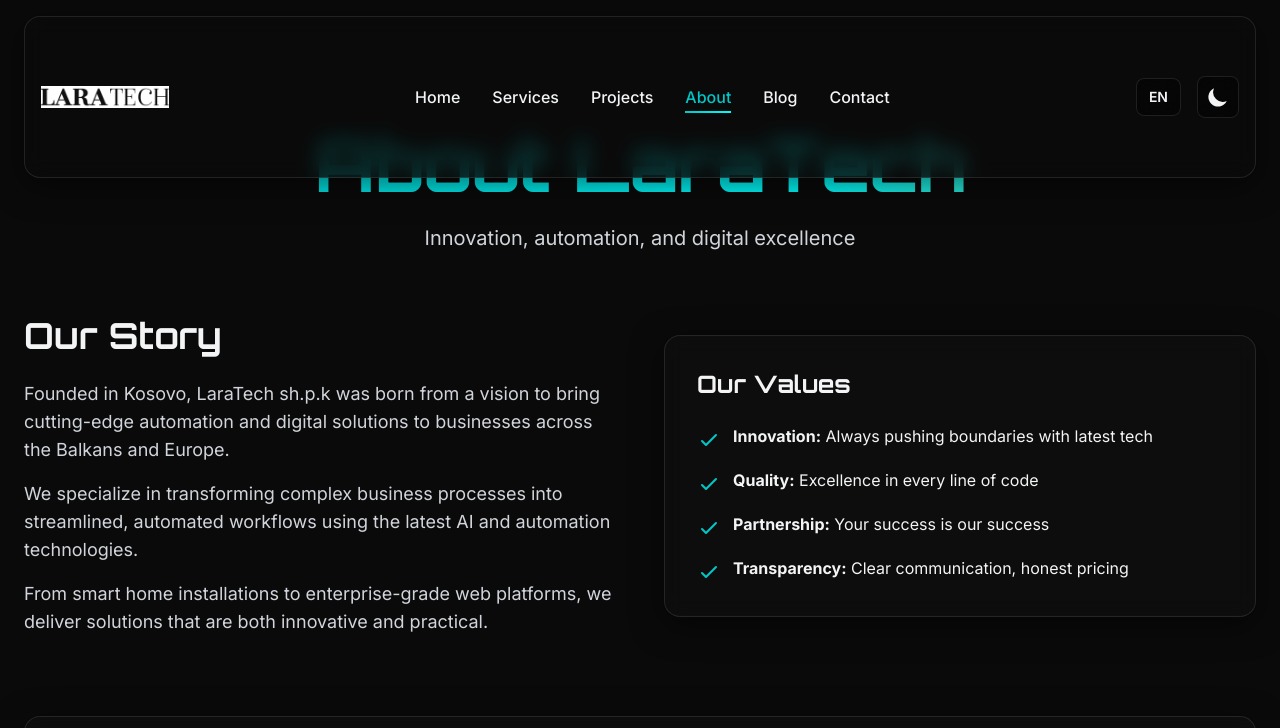
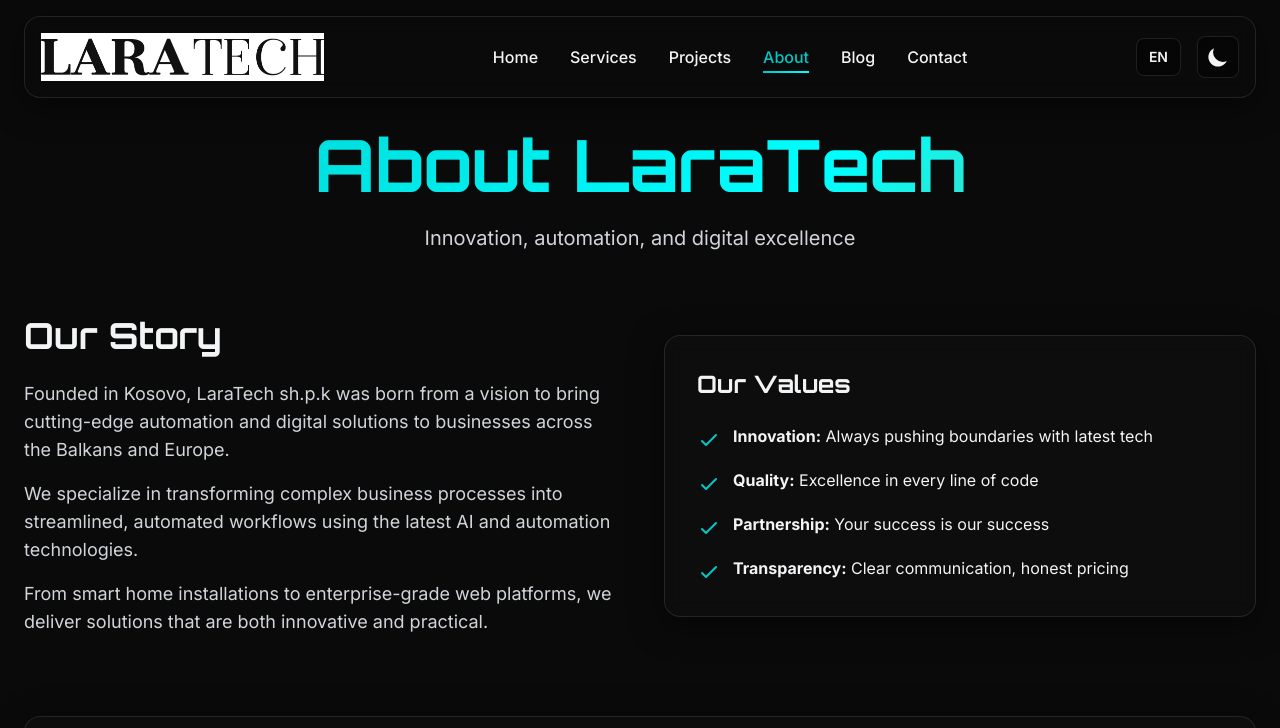
Before and after one commit to Laratech-at/LaraTech2, a plain HTML site: page about.html in a window 1280 px wide. Shown: the top 728 px of the page. Drawn offline with nearby package versions, Linux system fonts and the light colour scheme.

Commit message:
Fix nav bar height: constrain logo to h-12 w-auto to prevent nav expansion

```diff
--- a/about.html
+++ b/about.html
@@ -44,7 +44,7 @@
             <img
               src="assets/Logo.png"
               alt="LaraTech Logo"
-              class="w-32 h-32 object-contain group-hover:scale-110 transition-transform duration-300"
+              class="h-12 w-auto object-contain group-hover:scale-110 transition-transform duration-300"
             />
           </a>
           <div class="hidden lg:flex items-center space-x-8">
```
Also changed, not shown: blog.html (+1 -1 lines), contact.html (+1 -1 lines), index.html (+1 -1 lines), projects.html (+1 -1 lines), services.html (+1 -1 lines), .cursor/screenshots/page-2025-10-07T20-48-09-216Z.png (added).
